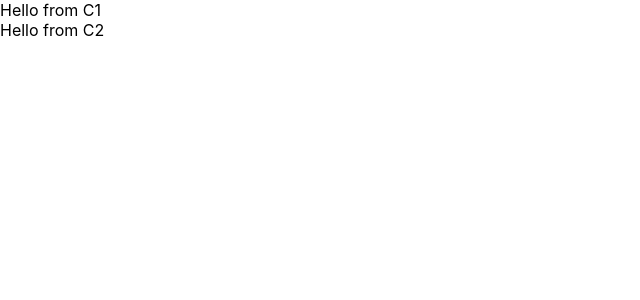
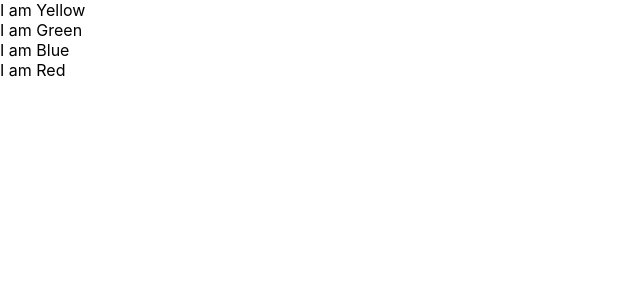
Before and after one commit to mohammed1916/ui-app, a React (Create React App) app: page / in a window 1280 px wide. Shown: the top 300 px of the page, without its empty margins (0-640 px from the left). Built offline with nearby package versions, Linux system fonts and the light colour scheme.

Commit message:
output at screenshot

```diff
--- /dev/null
+++ b/src/components/Blue.js
@@ -0,0 +1,7 @@
+export default function Blue(){
+    return(
+        <div>
+            I am Blue
+        </div>
+    );
+}
--- a/src/components/C1.js
+++ /dev/null
@@ -1,11 +0,0 @@
-/**
- *
- * @returns Hello from C1
- */
-export default function C1(){
-    return (
-        <div>
-            Hello from C1
-        </div>
-    );
-}
--- a/src/components/C2.js
+++ /dev/null
@@ -1,13 +0,0 @@
-
-
-/**
- *
- * @returns Hello from C2
- */
-export default function C2() {
-    return (
-        <div>
-            Hello from C2
-        </div>
-    );
-}
--- a/src/components/C3.js
+++ /dev/null
@@ -1,17 +0,0 @@
-import C1 from "./C1";
-import C2 from "./C2";
-
-
-/**
- *
- * @returns Calls C1 and C2
- */
-export default function C3() {
-    return (
-        <>
-            <C1 />
-            <C2 />
-        </>
-
-    );
-}
--- /dev/null
+++ b/src/components/Green.js
@@ -0,0 +1,7 @@
+export default function Green(){
+    return(
+        <div>
+            I am Green
+        </div>
+    );
+}
--- /dev/null
+++ b/src/components/Red.js
@@ -0,0 +1,7 @@
+export default function Red(){
+    return(
+        <div>
+            I am Red
+        </div>
+    );
+}
--- /dev/null
+++ b/src/components/Yellow.js
@@ -0,0 +1,7 @@
+export default function Yellow(){
+    return(
+        <div>
+            I am Yellow
+        </div>
+    );
+}
--- a/src/index.js
+++ b/src/index.js
@@ -1,12 +1,18 @@
 import React from 'react';
 import ReactDOM from 'react-dom';
-import C3 from './components/C3';
 import './index.css';
 import reportWebVitals from './reportWebVitals';
+import Yellow from './components/Yellow';
+import Green from './components/Green';
+import Blue from './components/Blue';
+import Red from './components/Red';
 
 ReactDOM.render(
   <React.StrictMode>
-    <C3 />
+    <Yellow />
+    <Green />
+    <Blue />
+    <Red />
   </React.StrictMode>,
   document.getElementById('root')
 );
```
Also changed, not shown: 1 screenshot.png (added), 4 screnshot.png (deleted).
